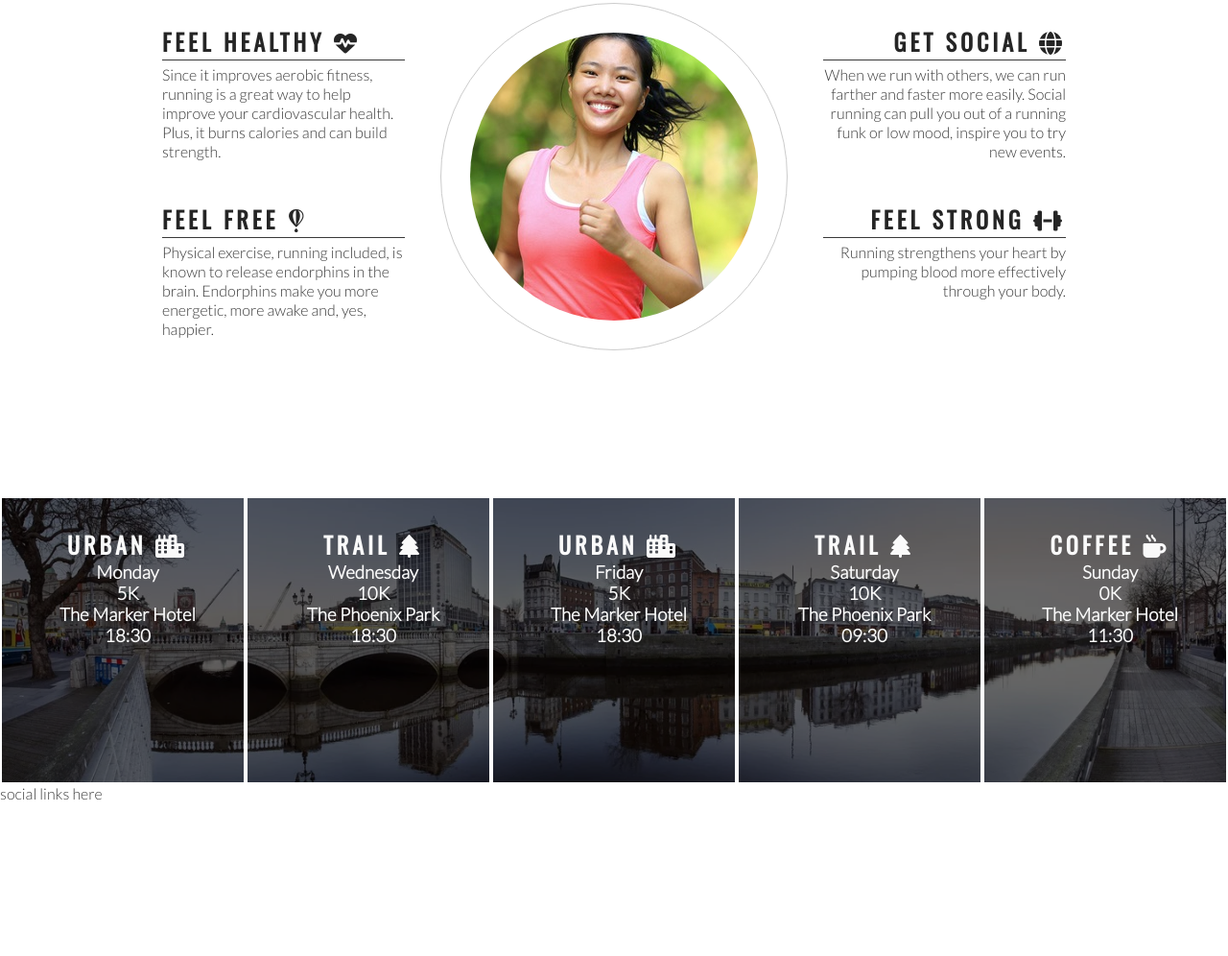
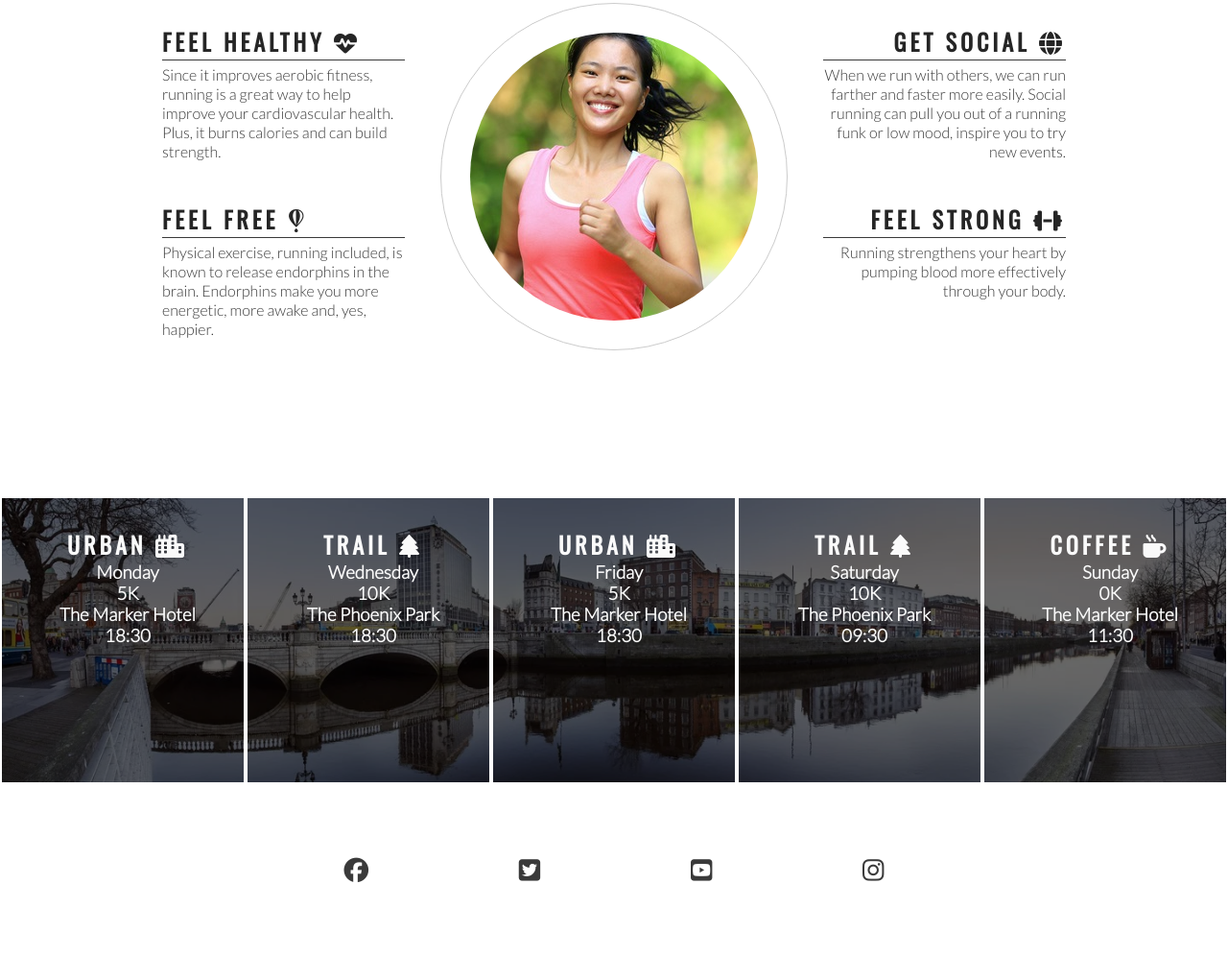
Before and after one commit to Gemstorm/love-running, a plain HTML site: page index.html in a window 1280 px wide. Shown: the part 778-1774 px from the top of the page at 96% size. Before the commit the page ends 1614 px from the top, so only its background shows below. Drawn offline with nearby package versions, Linux system fonts and the light colour scheme.

Commit message:
Style footer and social media icons

```diff
--- a/assets/css/style.css
+++ b/assets/css/style.css
@@ -214,3 +214,24 @@ hr {
 #times h2 {
     color: #fafafa;
 }
+
+/* footer */
+
+footer {
+    height: 150px;
+}
+
+.social-networks {
+    text-align: center;
+}
+
+.social-networks > li {
+    display: inline;
+}
+
+.social-networks i {
+    font-size: 160%;
+    margin: 1%;
+    padding: 5%;
+    color: #3a3a3a;
+}
--- a/index.html
+++ b/index.html
@@ -118,7 +118,24 @@
         </div>
     </section>
     <footer>
-        social links here
+        <ul class="social-networks">
+            <li>
+                <a href="https://facebook.com" target="_blank" rel="noopener"
+                    aria-label="Visit our Facebook page (opens in a new tab)"><i class="fab fa-facebook"></i></a>
+            </li>
+            <li>
+                <a href="https://twitter.com" target="_blank" rel="noopener"
+                    aria-label="Visit our Twitter page (opens in a new tab)"><i class="fab fa-twitter-square"></i></a>
+            </li>
+            <li>
+                <a href="https://youtube.com" target="_blank" rel="noopener"
+                    aria-label="Visit our YouTube page (opens in a new tab)"><i class="fab fa-youtube-square"></i></a>
+            </li>
+            <li>
+                <a href="https://instagram.com" target="_blank" rel="noopener"
+                    aria-label="Visit our Instagram page (opens in a new tab)"><i class="fab fa-instagram"></i></a>
+            </li>
+        </ul>
     </footer>
 
     <!-- font awesome script -->
```
